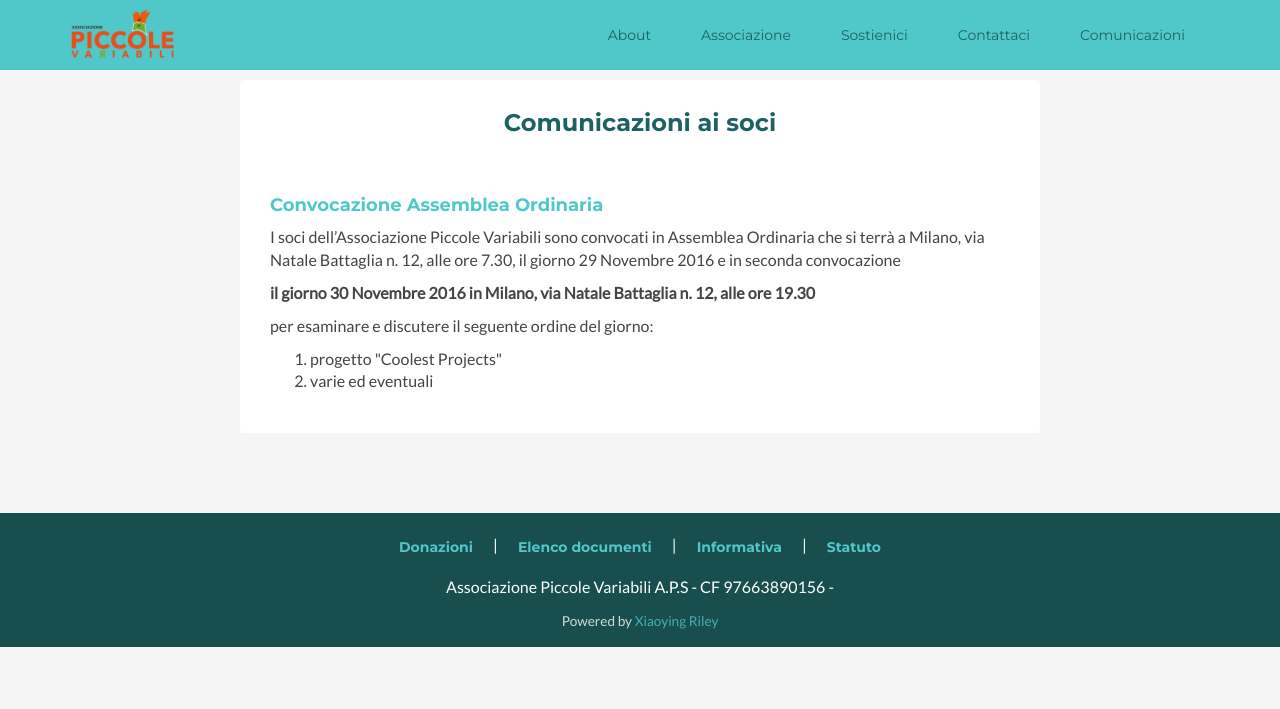
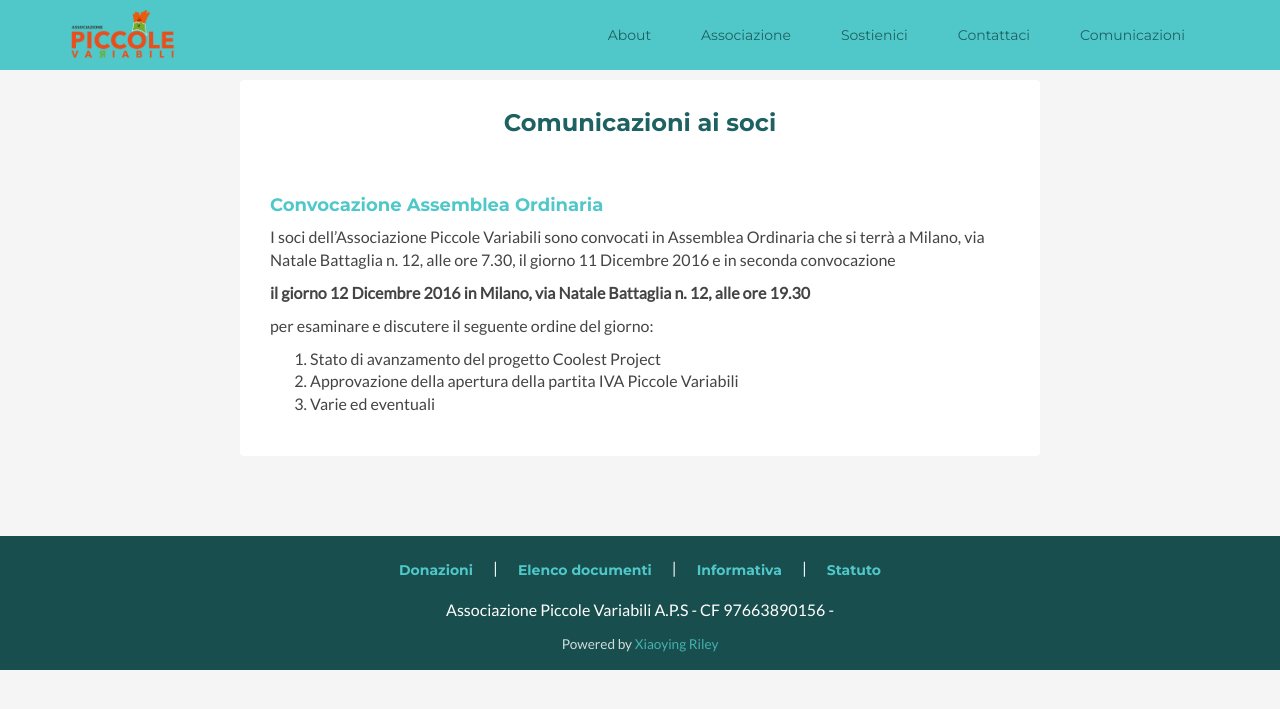
Before and after one commit to fgrotta/piccolevariabili.it, a Jekyll site: the page built from comunicazioni.html, in a window 1280 px wide. Shown: the top 709 px of the page. Built offline with Jekyll 4.4.1, drawn with Linux system fonts in a browser that asks for light colours.

Commit message:
Update comunicazioni.html

```diff
--- a/comunicazioni.html
+++ b/comunicazioni.html
@@ -6,18 +6,19 @@ layout: default
 <div class="info">
     <h4>Convocazione Assemblea Ordinaria</h4>
     <p>
-    I soci dell’Associazione Piccole Variabili sono convocati in Assemblea Ordinaria che si terrà a Milano, via Natale Battaglia n. 12, alle ore 7.30, il giorno 29 Novembre 2016 e in seconda convocazione
+    I soci dell’Associazione Piccole Variabili sono convocati in Assemblea Ordinaria che si terrà a Milano, via Natale Battaglia n. 12, alle ore 7.30, il giorno 11 Dicembre 2016 e in seconda convocazione
     </p>
     <p>
-    <strong>il giorno 30 Novembre 2016 in Milano, via Natale Battaglia n. 12,  alle ore 19.30</strong>
+    <strong>il giorno 12 Dicembre 2016 in Milano, via Natale Battaglia n. 12,  alle ore 19.30</strong>
     </p>
     <p>
     per esaminare e discutere il seguente ordine del giorno:
     </p>
     <p>
         <ol type="1">
-          <li>progetto "Coolest Projects"</li>
-          <li>varie ed eventuali</li>
+          <li>Stato di avanzamento del progetto Coolest Project</li>
+          <li>Approvazione della apertura della partita IVA Piccole Variabili</li>
+          <li>Varie ed eventuali</li>
         </ol>
     </p>
 </div>
```
